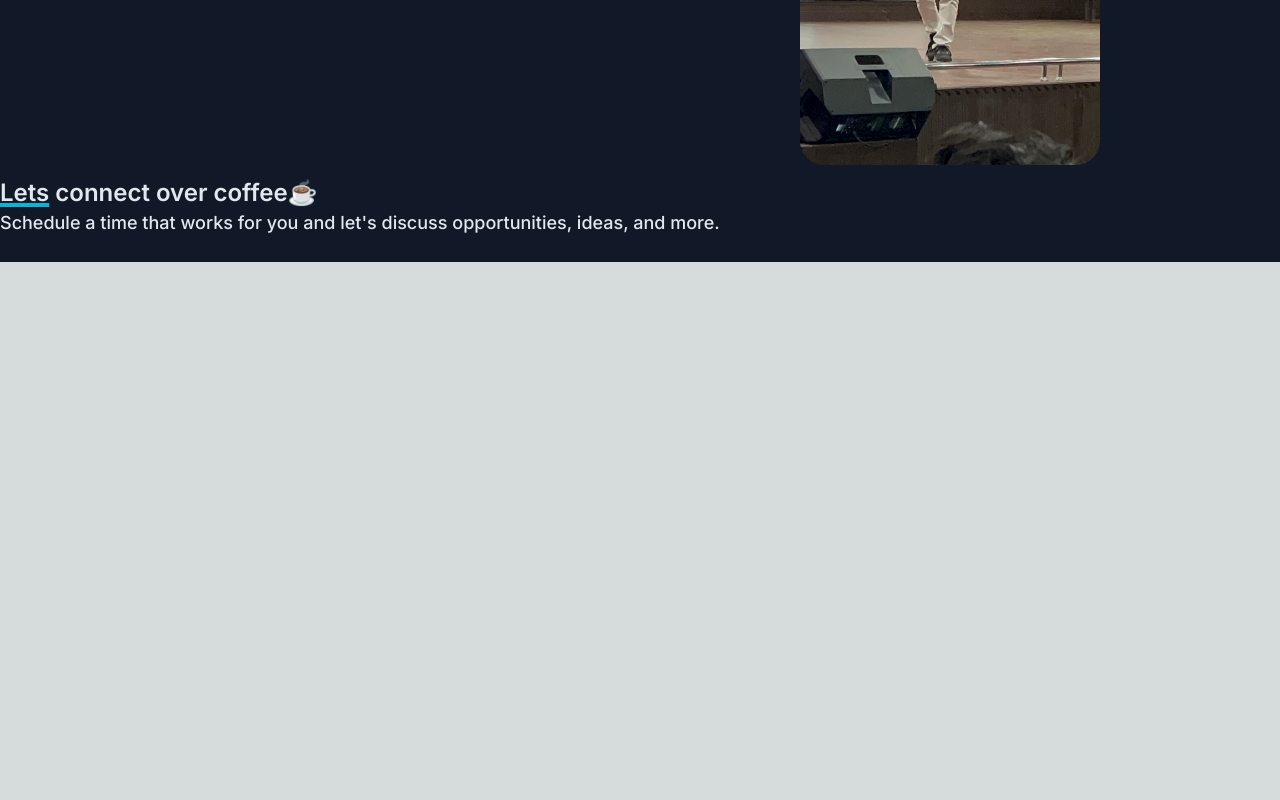
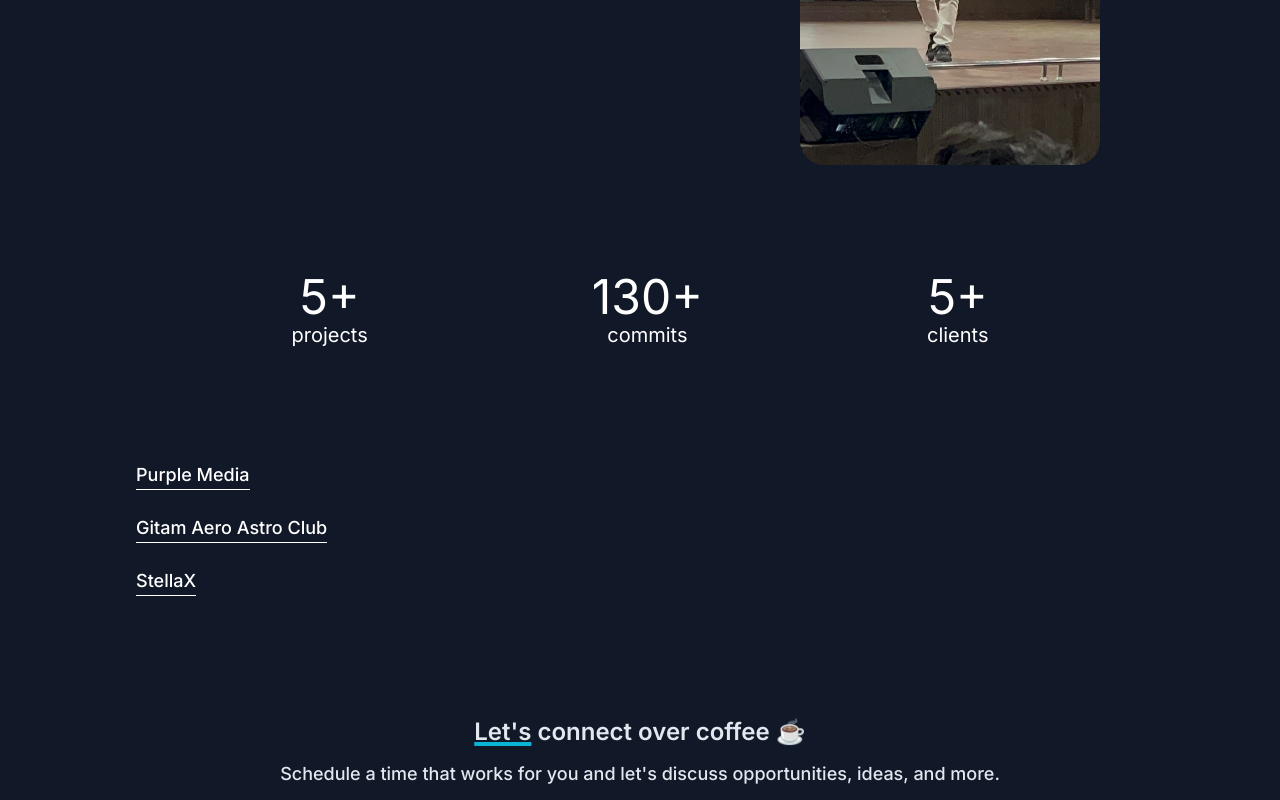
Before and after one commit to ramprasadyarramsetti/site, a Next.js app in the folder portfolio/: page / in a window 1280 px wide. Shown: the part 538-1338 px from the top of the page. Before the commit the page ends 800 px from the top, so only its background shows below. Built offline with nearby package versions, Linux system fonts and the light colour scheme.

Commit message:
added about me

```diff
--- a/portfolio/src/app/page.tsx
+++ b/portfolio/src/app/page.tsx
@@ -19,32 +19,31 @@ export default function Home() {
 
       {/* Hero section */}
       <section className="w-full flex flex-col items-center mt-16">
-
         <div className="flex w-full max-w-5xl items-start p-3">
-          {/*available for work*/}
+          {/* Available for work */}
           <div className="w-1/2 flex flex-col items-start">
             <div className="p-3 border border-solid border-white rounded-3xl mb-5">
               <p className="text-green-500 text-base font-semibold text-left"><span className="animate-pulse duration-75">🟢</span> Available for work</p>
             </div>
-            {/*text*/}
+            {/* Text */}
             <h1 className="text-slate-200 text-5xl font-bold text-left mb-3 mt-2">
               Coding the future<br />One line at a time
             </h1>
             <h2 className="text-slate-200 text-2xl font-bold text-left mt-5">
               Crafting elegant solutions with ... and more
             </h2>
-            {/*resume*/}
+            {/* Resume */}
             <button type="button" onClick={() => {
               const link = document.createElement("a");
               link.href = "/Ibrahim_Resume.pdf";
               link.target = "_blank";
               link.download = "Ibrahim_Resume.pdf";
               link.click();
-            }} className="bg-transparent text-white border-solid border-2 border-indigo-500 p-3 rounded-md hover:bg-gradient-to-r hover:from-[#fc00ff] hover:to-[#00dbde] mt-10">
+            }} className="bg-transparent text-white font-semibold border-solid border-2 border-indigo-500 p-3 rounded-md hover:bg-gradient-to-r hover:from-[#fc00ff] hover:to-[#00dbde] mt-10">
               Hire me
             </button>
           </div>
-          {/*image*/}
+          {/* Image */}
           <div className="w-1/2 flex justify-end pr-10">
             <Image
               src="/hero.jpg"
@@ -57,13 +56,36 @@ export default function Home() {
         </div>
       </section>
 
-      {/*about me */}
-      <section></section>
+      {/* About Me */}
+      <section className="flex flex-col justify-center items-center mt-14 p-3">
+        {/* commit stats */}
+        <div className="flex justify-center space-x-56 max-w-[500px] p-5">
+          <h1 className="text-white text-xl text-center mt-2 gap-y-2"><span className="block text-5xl">5+</span> projects</h1>
+          <h1 className="text-white text-xl text-center mt-2 gap-y-2"><span className="block text-5xl">130+</span> commits</h1>
+          <h1 className="text-white text-xl text-center mt-2 gap-y-2"><span className="block text-5xl">5+</span> clients</h1>
+        </div>
+        {/* work experience */}
+        <div className="flex flex-col items-center justify-center mt-5 w-full mb-10">
+          <div className="flex flex-col items-start w-full max-w-5xl p-2 mt-16">
+            <h4 className="text-white font-medium text-lg inline-block border-b border-solid border-white mb-2">Purple Media</h4>
+          </div>
+          <div className="flex flex-col items-start w-full max-w-5xl p-2">
+            <h4 className="text-white font-medium text-lg inline-block border-b border-solid border-white mb-2">Gitam Aero Astro Club</h4>
+          </div>
+          <div className="flex flex-col items-start w-full max-w-5xl p-2">
+            <h4 className="text-white font-medium text-lg inline-block border-b border-solid border-white mb-2">StellaX</h4>
+          </div>
+        </div>
+      </section>
 
-      {/*Connect */}
-      <section>
-        <h3 className="text-slate-200 text-2xl font-semibold text-left "><span className="underline decoration-cyan-500 decoration-4">Lets</span> connect over coffee☕</h3>
-        <p className="text-slate-200 text-lg font-medium text-left">Schedule a time that works for you and let's discuss opportunities, ideas, and more.</p>
+      {/* Connect */}
+      <section className="flex flex-col justify-center items-center mt-10 p-3">
+        <h3 className="text-slate-200 text-2xl font-semibold text-center">
+          <span className="underline decoration-cyan-500 decoration-4">Let's</span> connect over coffee ☕
+        </h3>
+        <p className="text-slate-200 text-lg font-medium text-center mt-3">
+          Schedule a time that works for you and let's discuss opportunities, ideas, and more.
+        </p>
       </section>
     </main>
   );
```
